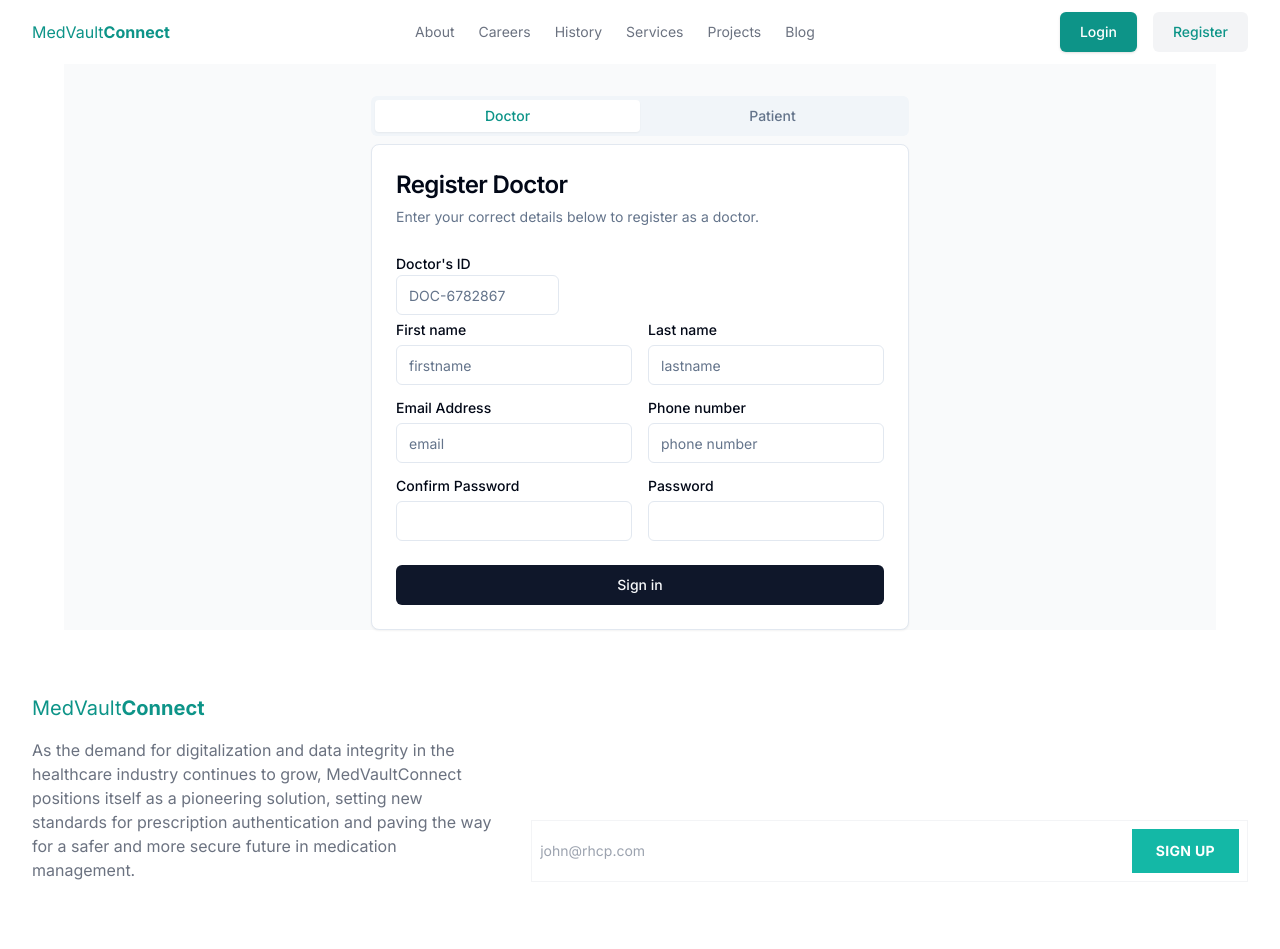
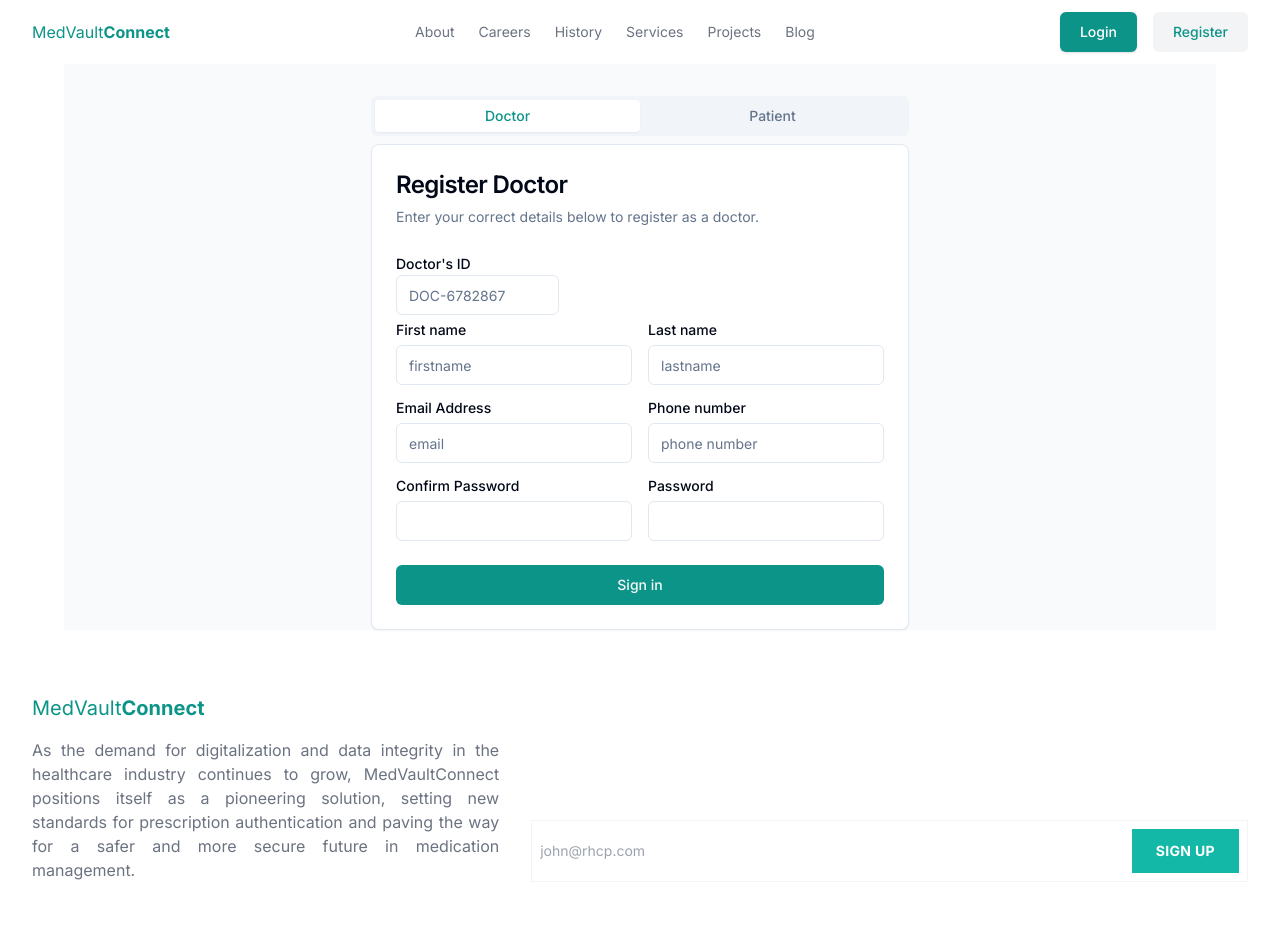
Before and after one commit to Cavista-Hackathon-2024/team_dev_mike, a Next.js app in the folder frontend/: page /register in a window 1280 px wide. Shown: the top 949 px of the page. Built offline with nearby package versions, Linux system fonts and the light colour scheme.

Commit message:
style: login page

```diff
--- a/frontend/src/app/(web)/_components/DoctorRegisterForm.jsx
+++ b/frontend/src/app/(web)/_components/DoctorRegisterForm.jsx
@@ -65,7 +65,7 @@
         </div>
       </CardContent>
       <CardFooter>
-        <Button className="w-full">Sign in</Button>
+        <Button className="w-full bg-teal-600 hover:bg-teal-700">Sign in</Button>
       </CardFooter>
     </Card>
   );
--- a/frontend/src/app/(web)/_components/Footer.jsx
+++ b/frontend/src/app/(web)/_components/Footer.jsx
@@ -14,7 +14,7 @@
                   </span>
                 </div>
 
-                <p className="mt-4 text-gray-500">
+                <p className="mt-4 text-gray-500 text-justify">
                 As the demand for digitalization and data
                 integrity in the healthcare industry continues to grow,
                 MedVaultConnect positions itself as a pioneering solution,
--- a/frontend/src/app/(web)/_components/PatientLoginForm.jsx
+++ b/frontend/src/app/(web)/_components/PatientLoginForm.jsx
@@ -36,7 +36,7 @@
         </div>
       </CardContent>
       <CardFooter>
-        <Button className="w-full">Sign in</Button>
+        <Button className="w-full bg-teal-600 hover:bg-teal-700">Sign in</Button>
       </CardFooter>
     </Card>
   );
--- a/frontend/src/app/(web)/_components/PatientRegisterForm.jsx
+++ b/frontend/src/app/(web)/_components/PatientRegisterForm.jsx
@@ -55,7 +55,7 @@
         </div>
       </CardContent>
       <CardFooter>
-        <Button className="w-full">Sign in</Button>
+        <Button className="w-full bg-teal-600 hover:bg-teal-700">Sign in</Button>
       </CardFooter>
     </Card>
   );
--- a/frontend/src/app/(web)/login/page.jsx
+++ b/frontend/src/app/(web)/login/page.jsx
@@ -6,7 +6,7 @@
 
 const Page = () => {
   return (
-    <section className="flex h-[calc(100vh-65px)] items-center justify-center max-w-6xl mx-auto bg-gray-50">
+    <section className="flex h-[calc(100vh-65px)] items-center justify-center max-w-6xl mx-auto bg-gray-100">
       <CustomLoginTab />
     </section>
   );
```
